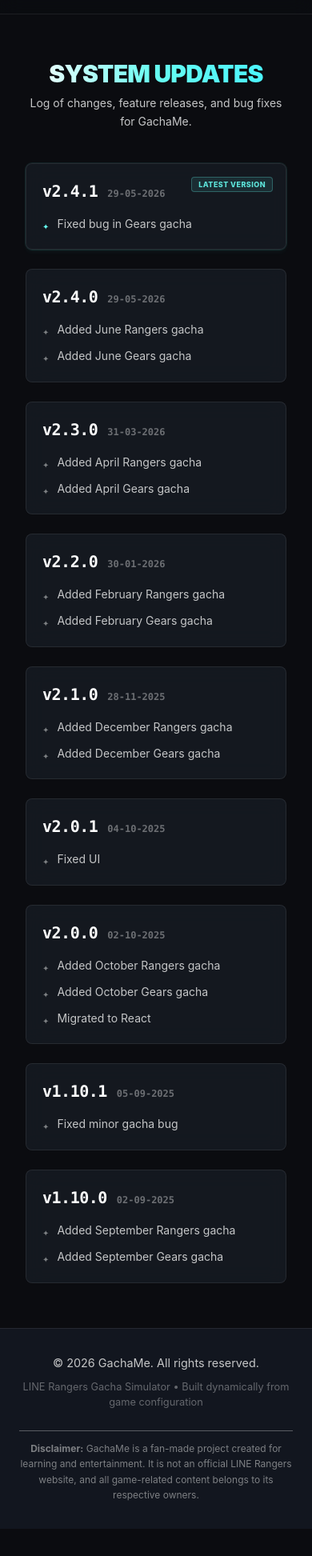
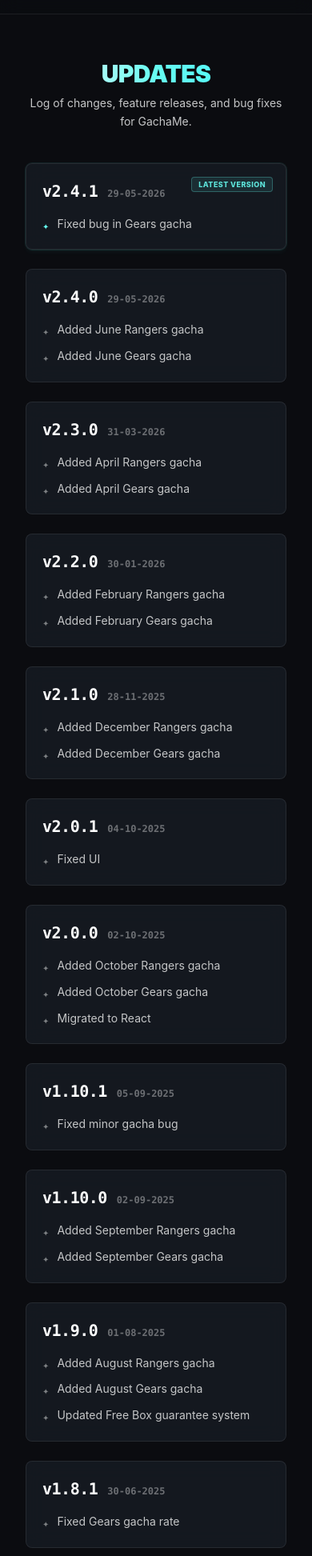
Before and after one commit to ArnutDev/gachame-v3, a React (Vite) app: page /updates in a window 390 px wide. Shown: the part 52-1997 px from the top of the page at 80% size. Before the commit the page ends 1963 px from the top, so only its background shows below. Built offline with nearby package versions, Linux system fonts and the light colour scheme.

Commit message:
style: set home card borders to cyan and fix mobile collapsed menu background

```diff
--- a/review-task.html
+++ b/review-task.html
@@ -138,6 +138,12 @@
         <li><b>หน้าแสดงผลประวัติ (Updates Page):</b> สร้างคอมโพเนนต์หน้าเว็บ [Updates.tsx](file:///D:/Arnut/Coding_projects/gachame/src/pages/Updates.tsx) จัดเรียงเวอร์ชันล่าสุดขึ้นก่อน (กลับด้านข้อมูลจากล่างขึ้นบนของ JSON) มีการรองรับสถานะการโหลดข้อมูล (Loading State), พูลข้อมูลว่าง (Empty State) และกรณีขัดข้อง (Error State) พร้อมดีไซน์การ์ดที่โดดเด่นสะดุดตาเฉพาะสำหรับเวอร์ชันล่าสุด</li>
         <li><b>จดทะเบียนเมนูนำทาง (Routing & Navigation):</b> เพิ่มเส้นทางลิงก์ <code>/updates</code> ใน [main.tsx](file:///D:/Arnut/Coding_projects/gachame/src/main.tsx) และเพิ่มเมนูในแถบนำทางหลักใน [Navigation.tsx](file:///D:/Arnut/Coding_projects/gachame/src/components/Navigation.tsx)</li>
       </ul>
+
+      <h2>11. การปรับปรุงความสวยงามหน้าแรกและแก้ไขเมนูโมบายล์ (Home Cards Theme & Mobile Menu Fix)</h2>
+      <ul>
+        <li><b>กรอบการ์ดหน้าแรกสีฟ้า:</b> ปรับแต่งกรอบ (Border) ของการ์ดนำทางทั้งสองใบในหน้า [Home.tsx](file:///D:/Arnut/Coding_projects/gachame/src/pages/Home.tsx) ให้เป็นโทนสีฟ้าเรืองแสง <code>border-accent-cyan/45</code> ตั้งแต่สถานะปกติ เพื่อสร้างมิติและความสว่างที่เข้ากับโลโก้แบรนด์</li>
+        <li><b>แก้ไขพื้นหลังเมนูโมบายล์หาย (Containing Block Issue):</b> แก้ไขไฟล์สไตล์ [index.css](file:///D:/Arnut/Coding_projects/gachame/src/index.css) ในส่วน <code>.nav-wrapper</code> ของหน้าจออุปกรณ์เคลื่อนที่ โดยเปลี่ยนคุณสมบัติการวัดขอบล่างจาก <code>bottom: 0</code> มาเป็นการกำหนดความสูงแน่นอนด้วย <code>height: calc(100vh - 70px)</code> เพื่อแก้ปัญหา Container ทรุดตัวเหลือความสูง 0 พิกเซลจากผลกระทบของ Positioning Context ของ header ที่มี backdrop-filter และตั้งค่าความทึบสีพื้นหลังให้อ่านง่ายเป็น <code>rgba(11, 12, 16, 0.98)</code></li>
+      </ul>
     </div>
   </body>
 </html>
--- a/src/data/updates.json
+++ b/src/data/updates.json
@@ -1,18 +1,101 @@
 [
+  {
+    "version": "1.0.0 First release",
+    "date": "22-12-2024",
+    "changes": ["Added normal gacha feature", "Added stats sidebar"]
+  },
+  {
+    "version": "1.1.0",
+    "date": "23-12-2024",
+    "changes": [
+      "Fixed gacha rate issue",
+      "Added 2 rate-up gachas",
+      "Updated user interface"
+    ]
+  },
+  {
+    "version": "1.2.0",
+    "date": "01-01-2025",
+    "changes": [
+      "Updated UI",
+      "Added January Rangers gacha",
+      "Added January Gears gacha (beta)"
+    ]
+  },
+  {
+    "version": "1.2.1",
+    "date": "01-01-2025",
+    "changes": [
+      "Fixed navigation button",
+      "Updated Leonard's image in Rangers Gacha"
+    ]
+  },
+  {
+    "version": "1.3.0",
+    "date": "31-01-2025",
+    "changes": [
+      "Added February Rangers gacha",
+      "Added February Gears gacha (beta)",
+      "Fixed gacha rate"
+    ]
+  },
+  {
+    "version": "1.3.1",
+    "date": "01-01-2025",
+    "changes": ["Fixed bug in Gears gacha loop"]
+  },
+  {
+    "version": "1.4.0",
+    "date": "01-03-2025",
+    "changes": [
+      "Added March Rangers gacha",
+      "Added March Gears gacha (beta)",
+      "Added Free Box guarantee system"
+    ]
+  },
+  {
+    "version": "1.5.0",
+    "date": "06-04-2025",
+    "changes": ["Added April Rangers gacha", "Added April Gears gacha"]
+  },
+  {
+    "version": "1.6.0",
+    "date": "01-05-2025",
+    "changes": ["Added May Rangers gacha"]
+  },
+  {
+    "version": "1.7.0",
+    "date": "30-05-2025",
+    "changes": ["Added June Rangers gacha", "Added June Gears gacha"]
+  },
+  {
+    "version": "1.8.0",
+    "date": "30-06-2025",
+    "changes": ["Added July Rangers gacha", "Added July Gears gacha"]
+  },
+  {
+    "version": "1.8.1",
+    "date": "30-06-2025",
+    "changes": ["Fixed Gears gacha rate"]
+  },
+  {
+    "version": "1.9.0",
+    "date": "01-08-2025",
+    "changes": [
+      "Added August Rangers gacha",
+      "Added August Gears gacha",
+      "Updated Free Box guarantee system"
+    ]
+  },
   {
     "version": "1.10.0",
     "date": "02-09-2025",
-    "changes": [
-      "Added September Rangers gacha",
-      "Added September Gears gacha"
-    ]
+    "changes": ["Added September Rangers gacha", "Added September Gears gacha"]
   },
   {
     "version": "1.10.1",
     "date": "05-09-2025",
-    "changes": [
-      "Fixed minor gacha bug"
-    ]
+    "changes": ["Fixed minor gacha bug"]
   },
   {
     "version": "2.0.0",
@@ -26,47 +109,31 @@
   {
     "version": "2.0.1",
     "date": "04-10-2025",
-    "changes": [
-      "Fixed UI"
-    ]
+    "changes": ["Fixed UI"]
   },
   {
     "version": "2.1.0",
     "date": "28-11-2025",
-    "changes": [
-      "Added December Rangers gacha",
-      "Added December Gears gacha"
-    ]
+    "changes": ["Added December Rangers gacha", "Added December Gears gacha"]
   },
   {
     "version": "2.2.0",
     "date": "30-01-2026",
-    "changes": [
-      "Added February Rangers gacha",
-      "Added February Gears gacha"
-    ]
+    "changes": ["Added February Rangers gacha", "Added February Gears gacha"]
   },
   {
     "version": "2.3.0",
     "date": "31-03-2026",
-    "changes": [
-      "Added April Rangers gacha",
-      "Added April Gears gacha"
-    ]
+    "changes": ["Added April Rangers gacha", "Added April Gears gacha"]
   },
   {
     "version": "2.4.0",
     "date": "29-05-2026",
-    "changes": [
-      "Added June Rangers gacha",
-      "Added June Gears gacha"
-    ]
+    "changes": ["Added June Rangers gacha", "Added June Gears gacha"]
   },
   {
     "version": "2.4.1",
     "date": "29-05-2026",
-    "changes": [
-      "Fixed bug in Gears gacha"
-    ]
+    "changes": ["Fixed bug in Gears gacha"]
   }
 ]
--- a/src/index.css
+++ b/src/index.css
@@ -240,8 +240,8 @@
     top: 70px;
     left: 0;
     right: 0;
-    bottom: 0;
-    background-color: rgba(11, 12, 16, 0.96);
+    height: calc(100vh - 70px);
+    background-color: rgba(11, 12, 16, 0.98);
     backdrop-filter: blur(16px);
     -webkit-backdrop-filter: blur(16px);
     display: flex;
--- a/src/pages/GearGacha.tsx
+++ b/src/pages/GearGacha.tsx
@@ -102,7 +102,7 @@
             Gear <span className="text-accent-teal">Gacha Simulator</span>
           </h1>
           <p className="text-text-secondary text-sm sm:text-base mt-2 max-w-2xl">
-            Select an active Gear banner and simulate pulls. Experience the premium card flip reveals and verify gear distribution.
+            Select an active Gear banner and simulate pulls.
           </p>
         </div>
         <Button
--- a/src/pages/Home.tsx
+++ b/src/pages/Home.tsx
@@ -24,7 +24,7 @@
           <Card
             hoverable
             glow
-            className="flex flex-col h-full border border-border-color/85 bg-bg-secondary/25 group-hover:border-accent-cyan/50 hover:shadow-xl hover:shadow-accent-cyan/5"
+            className="flex flex-col h-full border border-accent-cyan/45 bg-bg-secondary/25 group-hover:border-accent-cyan/75 hover:shadow-xl hover:shadow-accent-cyan/10"
           >
             {/* Top Part: Image Banner */}
             <div className="relative rounded-lg overflow-hidden mb-5 border border-border-color/40 group-hover:border-accent-cyan/35 transition-all duration-300">
@@ -67,7 +67,7 @@
           <Card
             hoverable
             glow
-            className="flex flex-col h-full border border-border-color/85 bg-bg-secondary/25 group-hover:border-accent-teal/50 hover:shadow-xl hover:shadow-accent-teal/5"
+            className="flex flex-col h-full border border-accent-cyan/45 bg-bg-secondary/25 group-hover:border-accent-teal/75 hover:shadow-xl hover:shadow-accent-teal/10"
           >
             {/* Top Part: Image Banner */}
             <div className="relative rounded-lg overflow-hidden mb-5 border border-border-color/40 group-hover:border-accent-teal/35 transition-all duration-300">
--- a/src/pages/RangerGacha.tsx
+++ b/src/pages/RangerGacha.tsx
@@ -102,7 +102,7 @@
             Ranger <span className="text-accent-cyan">Gacha Simulator</span>
           </h1>
           <p className="text-text-secondary text-sm sm:text-base mt-2 max-w-2xl">
-            Select an active Ranger banner and simulate pulls. Verify drop percentages and experience the premium reveal animations.
+            Select an active Ranger banner and simulate pulls.
           </p>
         </div>
         <Button
--- a/src/pages/Updates.tsx
+++ b/src/pages/Updates.tsx
@@ -33,7 +33,7 @@
       {/* Header */}
       <div className="text-center mb-10 animate-fade-in">
         <h1 className="text-3xl sm:text-4xl font-black tracking-tight mb-2 bg-gradient-to-r from-text-primary via-accent-cyan to-accent-teal bg-clip-text text-transparent uppercase">
-          System Updates
+          Updates
         </h1>
         <p className="text-text-secondary text-sm sm:text-base leading-relaxed">
           Log of changes, feature releases, and bug fixes for GachaMe.
```
